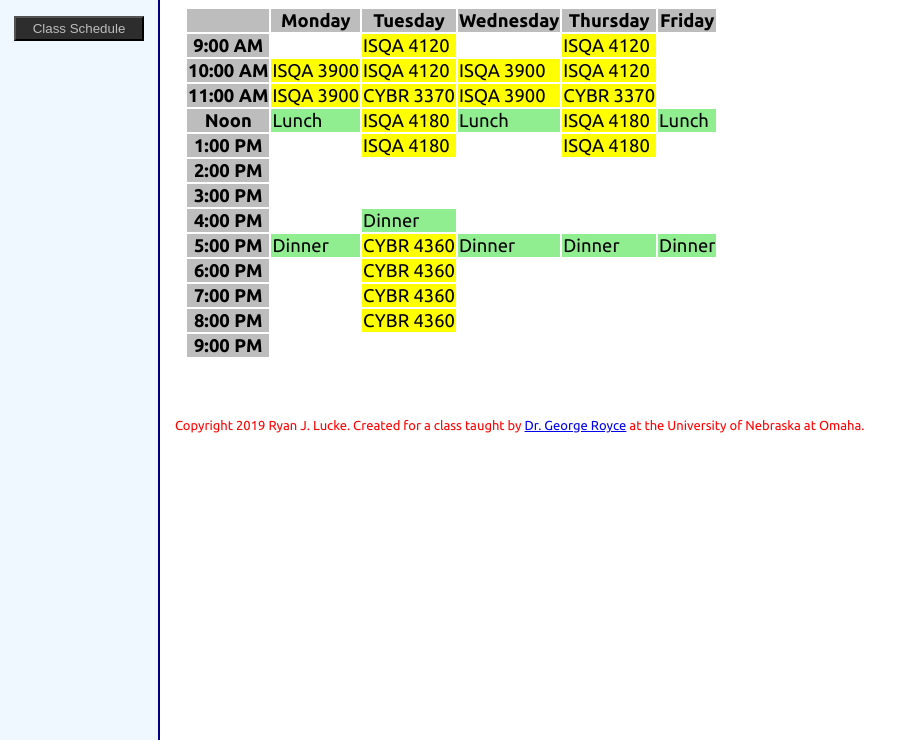
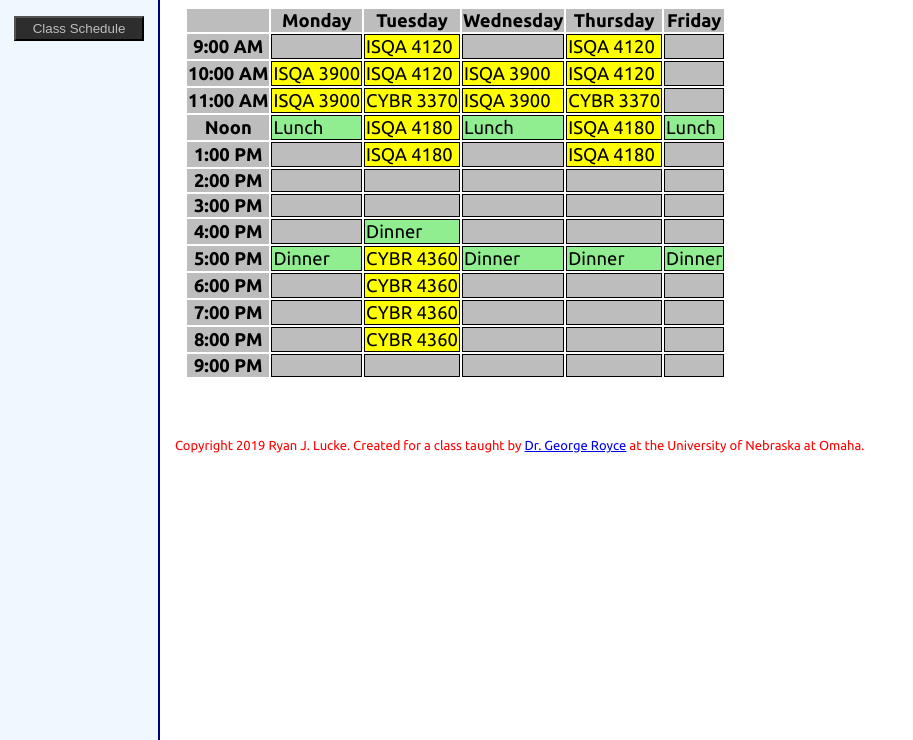
Before and after one commit to rjlucke/rjlucke.github.io, a plain HTML site: page pagetwo.html in a window 1280 px wide. Shown: the part 60-800 px from the top of the page, without its empty margins (0-913 px from the left). Drawn offline with Linux system fonts and the light colour scheme.

Commit message:
Added table cell borders + background color for empty cells

```diff
--- a/main.css
+++ b/main.css
@@ -62,6 +62,11 @@ div.information th {
   background-color: #BDBDBD;
 }
 
+div.information td {
+  background-color: #BDBDBD;
+  border: 1px solid black;
+}
+
 div.information td.course {
   background-color: yellow;
 }
```
